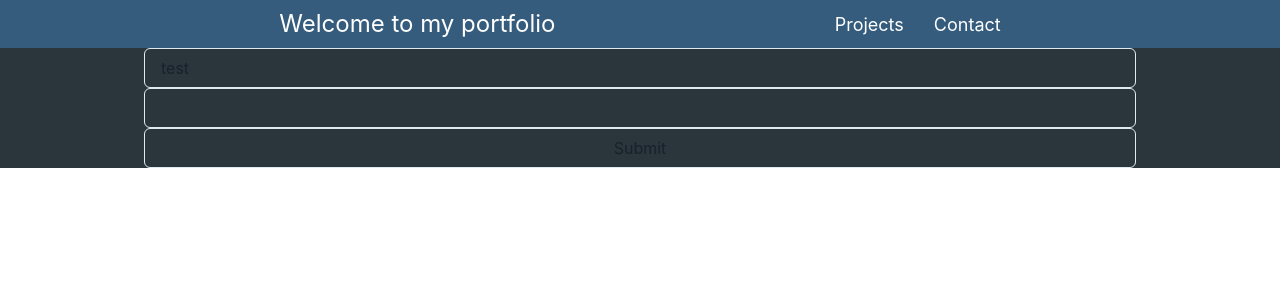
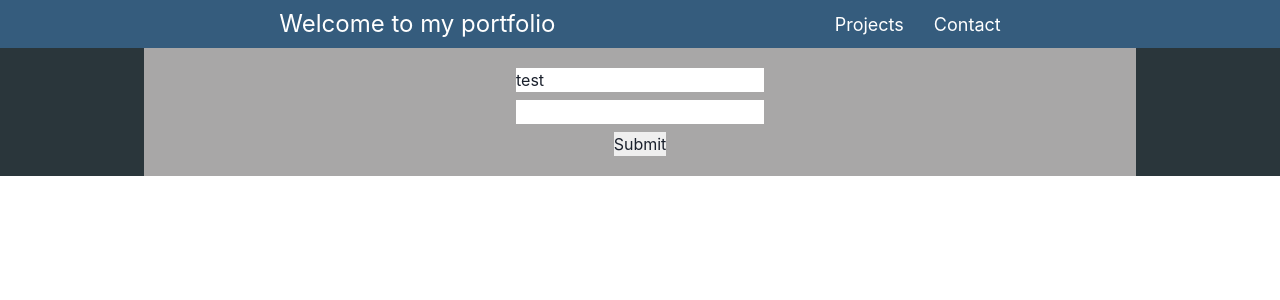
Before and after one commit to Rodomaxi2/Portfolio, a Next.js app: page /contact in a window 1280 px wide. Shown: the top 300 px of the page. Built offline with nearby package versions, Linux system fonts and the light colour scheme.

Commit message:
ContactForm changed

```diff
--- a/Components/ContactForm.js
+++ b/Components/ContactForm.js
@@ -1,6 +1,7 @@
 /* eslint-disable react/jsx-props-no-spreading */
 import { useForm } from "react-hook-form";
 import {
+	Center,
 	FormControl,
 	FormLabel,
 	FormErrorMessage,
@@ -20,19 +21,21 @@ const ContactForm = () => {
 	const onSubmit = (data) => console.log(data);
 
 	return (
+		<Center bg="#A8A7A7" padding="20px" w="100%">
+			<form onSubmit={handleSubmit(onSubmit)}>
 				<VStack>
-			<FormControl onSubmit={handleSubmit(onSubmit)}>
-				{/* register your input into the hook by invoking the "register" function */}
-				<Input defaultValue="test" {...register("example")} />
+					<input defaultValue="test" {...register("example")} />
 
 					{/* include validation with required or other standard HTML validation rules */}
-				<Input {...register("exampleRequired", { required: true })} />
+					<input {...register("exampleRequired", { required: true })} />
 					{/* errors will return when field validation fails  */}
 					{errors.exampleRequired && <span>This field is required</span>}
 
-				<Input type="submit" />
-			</FormControl>
+					<input type="submit" />
 				</VStack>
+				{/* register your input into the hook by invoking the "register" function */}
+			</form>
+		</Center>
 	);
 };
 
--- a/Components/Container.js
+++ b/Components/Container.js
@@ -1,11 +1,11 @@
 import { Box, Center, Container as Conta } from "@chakra-ui/react";
-import Navbar from "./Navbar";
+import Navbar from "./Navbar/Navbar";
 
 const Container = ({ children }) => (
 	<Box bg="#2A363B">
 		<Navbar />
 		<Center>
-			<Conta paddingTop="48px" w="80%" maxW="100%">
+			<Conta paddingTop="48px" w="80%" maxW="100%" maxH="100%">
 				{children}
 			</Conta>
 		</Center>
--- a/pages/contact.js
+++ b/pages/contact.js
@@ -1,9 +1,12 @@
+import { Box } from "@chakra-ui/react";
 import Container from "../Components/Container";
 import ContactForm from "../Components/contactForm";
 
 const Contact = () => (
 	<Container>
-		<ContactForm />
+		<Box>
+			<ContactForm />
+		</Box>
 	</Container>
 );
 
```
Lines whose indentation alone changed are shown as unchanged.
